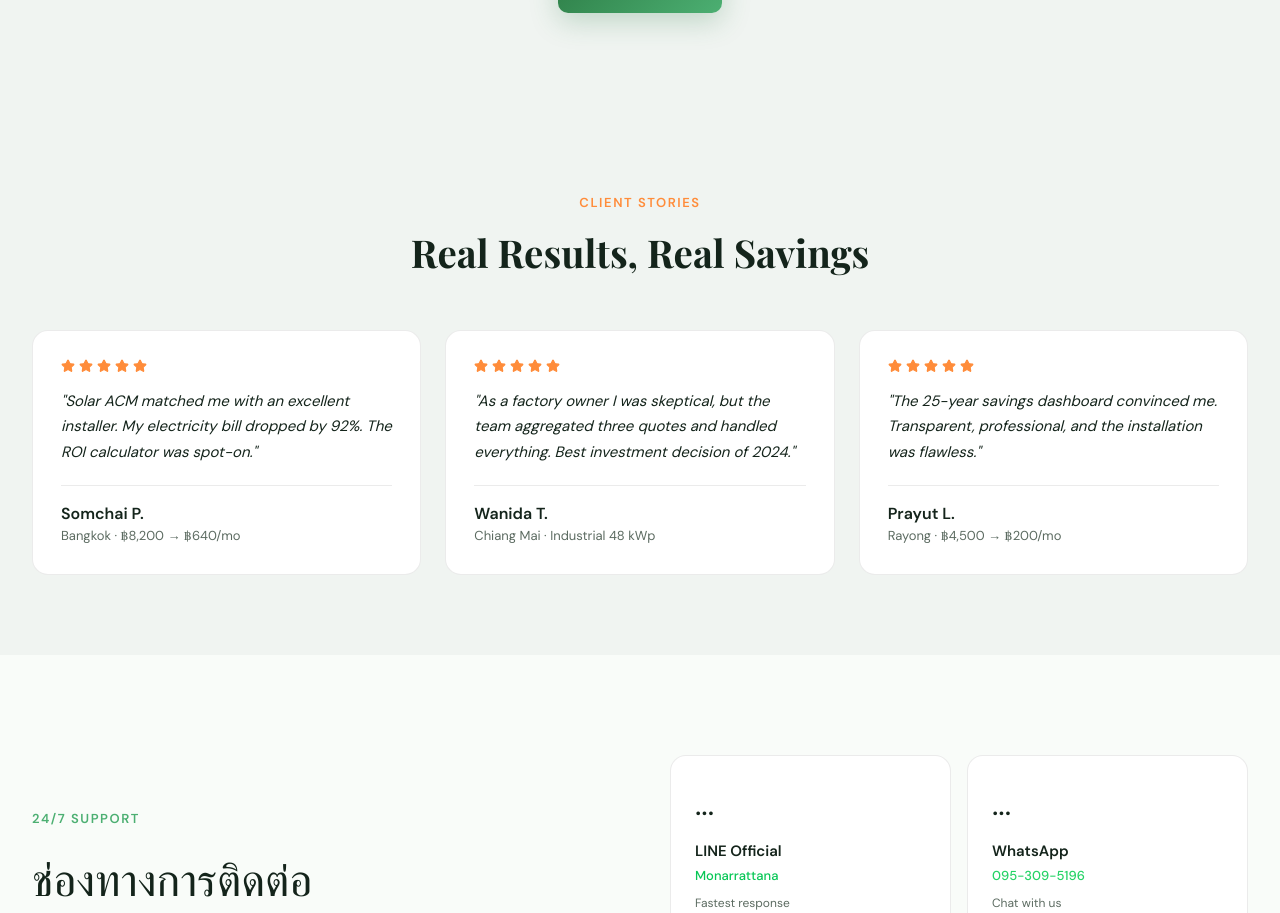
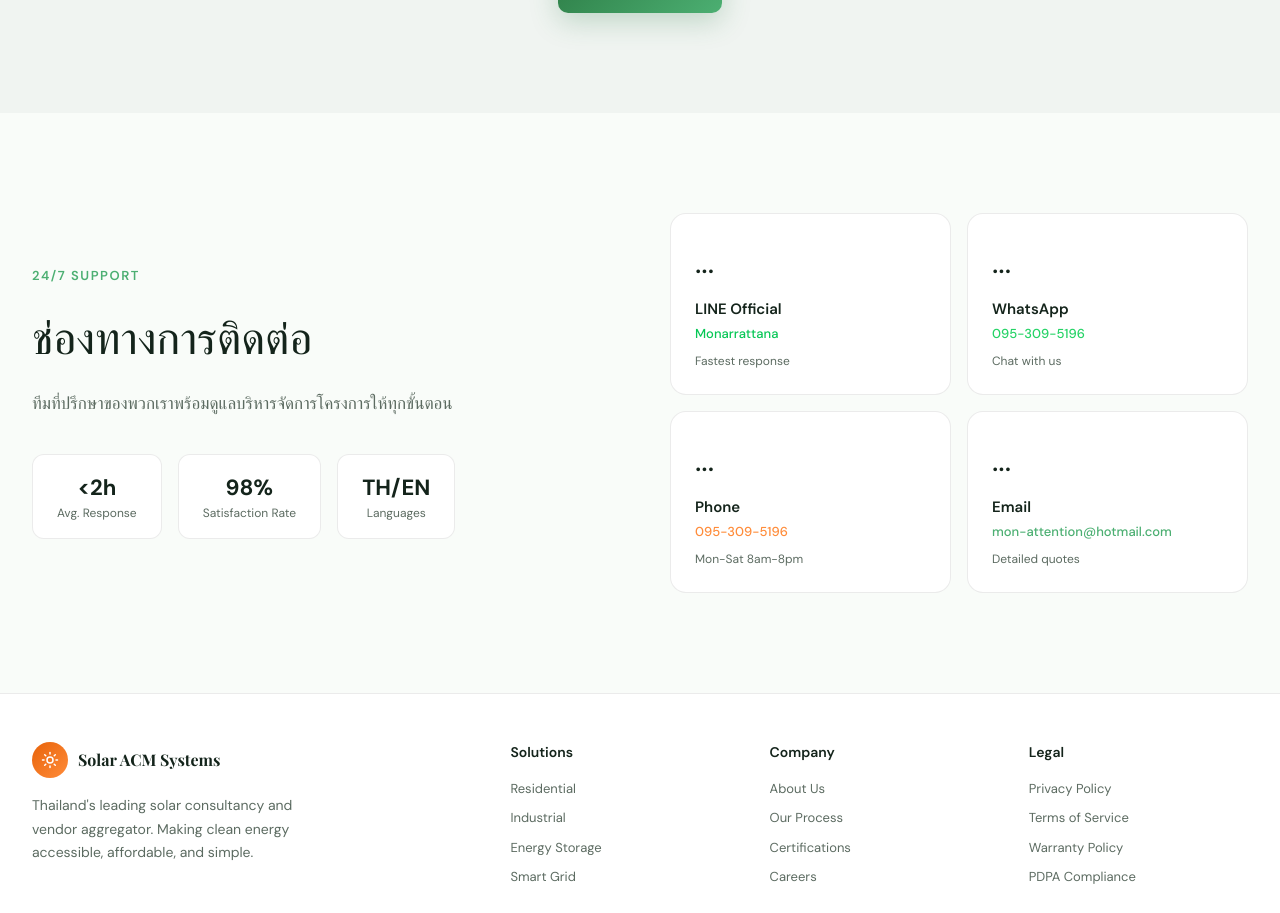
Before and after one commit to SolarACM/WebSiteSolarACM-, a Next.js app: page / in a window 1280 px wide. Shown: the part 3788-4701 px from the top of the page. Built offline with nearby package versions, Linux system fonts and the light colour scheme.

Commit message:
Update page.js

```diff
--- a/app/page.js
+++ b/app/page.js
@@ -3,7 +3,7 @@ import { useState, useEffect, useRef } from "react";
 import {
   Sun, Zap, TrendingUp, Shield, ChevronRight, ChevronDown,
   Phone, MessageCircle, Building2, Home, BarChart3, Leaf,
-  Star, CheckCircle, ArrowRight, Calculator, Globe, Award,
+  CheckCircle, ArrowRight, Calculator, Globe, Award,
   Users, Battery, Cpu, Wind, DollarSign, Calendar, MapPin,
   Mail, Menu, X
 } from "lucide-react";
@@ -756,39 +756,6 @@ function Partners({ lang }) {
   );
 }
 
-/* ─── TRUST SECTION ─────────────────────────────────────────── */
-function Trust() {
-  const testimonials = [
-    { name: "Somchai P.", location: "Bangkok", bill: "฿8,200 → ฿640/mo", stars: 5, quote: "Solar ACM matched me with an excellent installer. My electricity bill dropped by 92%. The ROI calculator was spot-on." },
-    { name: "Wanida T.", location: "Chiang Mai", bill: "Industrial 48 kWp", stars: 5, quote: "As a factory owner I was skeptical, but the team aggregated three quotes and handled everything. Best investment decision of 2024." },
-    { name: "Prayut L.", location: "Rayong", bill: "฿4,500 → ฿200/mo", stars: 5, quote: "The 25-year savings dashboard convinced me. Transparent, professional, and the installation was flawless." },
-  ];
-
-  return (
-    <section className="section-pad" style={{ padding: "80px 2rem", background: C.midDark }}>
-      <div style={{ maxWidth: 1280, margin: "0 auto" }}>
-        <div style={{ textAlign: "center", marginBottom: 48 }}>
-          <div style={{ color: C.orangeLight, fontSize: 13, fontWeight: 600, letterSpacing: "0.12em", textTransform: "uppercase", marginBottom: 12 }}>Client Stories</div>
-          <h2 className="section-h2" style={{ fontFamily: "'Playfair Display', Georgia, serif", fontSize: "clamp(1.8rem, 3vw, 2.5rem)", color: C.text, margin: 0 }}>Real Results, Real Savings</h2>
-        </div>
-        <div className="trust-grid" style={{ display: "grid", gridTemplateColumns: "repeat(auto-fit, minmax(280px, 1fr))", gap: 24 }}>
-          {testimonials.map(({ name, location, bill, stars, quote }) => (
-            <div key={name} style={{ background: C.darkCard, border: `1px solid ${C.border}`, borderRadius: 16, padding: 28 }}>
-              <div style={{ display: "flex", gap: 4, marginBottom: 16 }}>
-                {Array.from({ length: stars }).map((_, i) => <Star key={i} size={14} color={C.orangeLight} fill={C.orangeLight} />)}
-              </div>
-              <p style={{ color: C.text, fontSize: 15, lineHeight: 1.7, margin: "0 0 20px", fontStyle: "italic" }}>"{quote}"</p>
-              <div style={{ borderTop: `1px solid ${C.border}`, paddingTop: 16 }}>
-                <div style={{ color: C.text, fontWeight: 600 }}>{name}</div>
-                <div style={{ color: C.textMuted, fontSize: 13 }}>{location} · {bill}</div>
-              </div>
-            </div>
-          ))}
-        </div>
-      </div>
-    </section>
-  );
-}
 
 /* ─── SUPPORT WIDGET ────────────────────────────────────────── */
 function Support() {
@@ -1090,7 +1057,6 @@ export default function SolarACM() {
         <Calculator_ lang={lang} />
         <Partners lang={lang} />
         <PortfolioTeaser lang={lang} />
-        <Trust lang={lang} />
         <Support lang={lang} />
         <Footer lang={lang} />
         <FloatingSupport lang={lang} />
```
